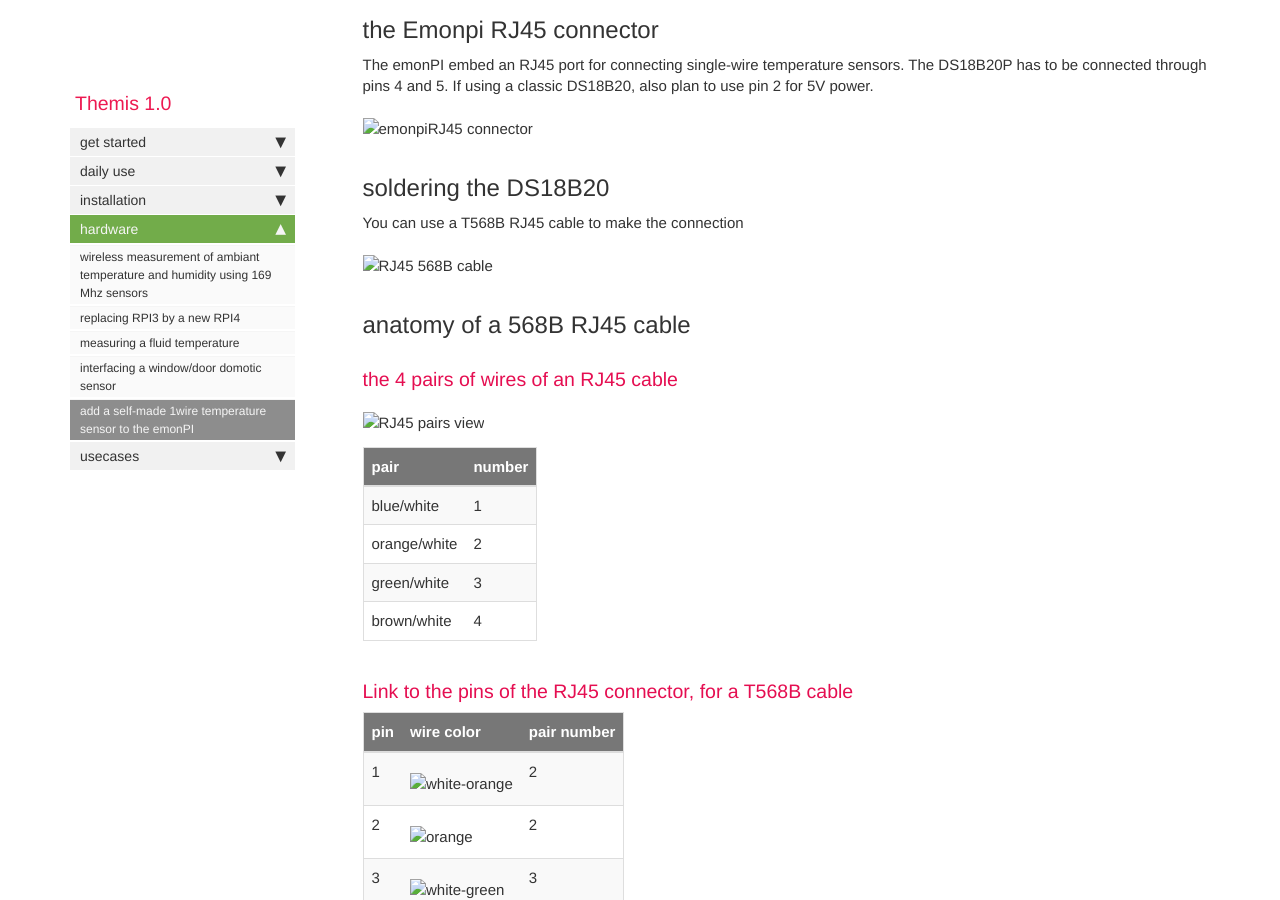
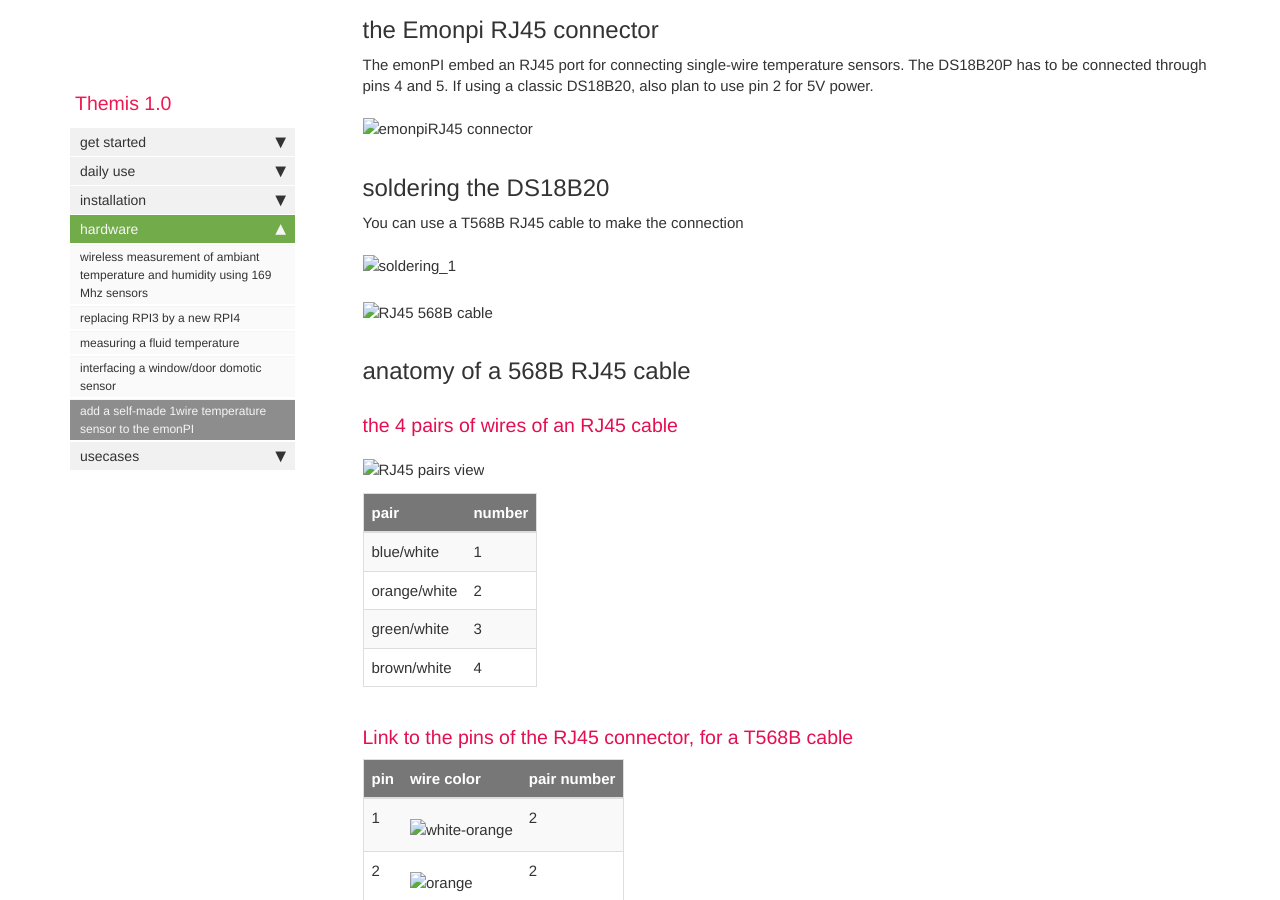
Before and after one commit to dromotherm/documentation, a Jekyll site: the page built from pages/themis/add1wire/1wire.md, in a window 1280 px wide and 900 px high, scrolled down 716 px. Built offline with Jekyll 4.4.1, drawn with Linux system fonts in a browser that asks for light colours; comment, search, counter and statistics services are not loaded.

Commit message:
1wire next

```diff
--- a/pages/themis/add1wire/1wire.md
+++ b/pages/themis/add1wire/1wire.md
@@ -19,6 +19,8 @@
 
 ## soldering the DS18B20
 You can use a T568B RJ45 cable to make the connection
+
+![soldering_1](soldering_1wire_1.png)
 
 ![RJ45 568B cable](568B.jpg)
 
```
Also changed, not shown: pages/themis/add1wire/soldering_1wire_1.png (added).
